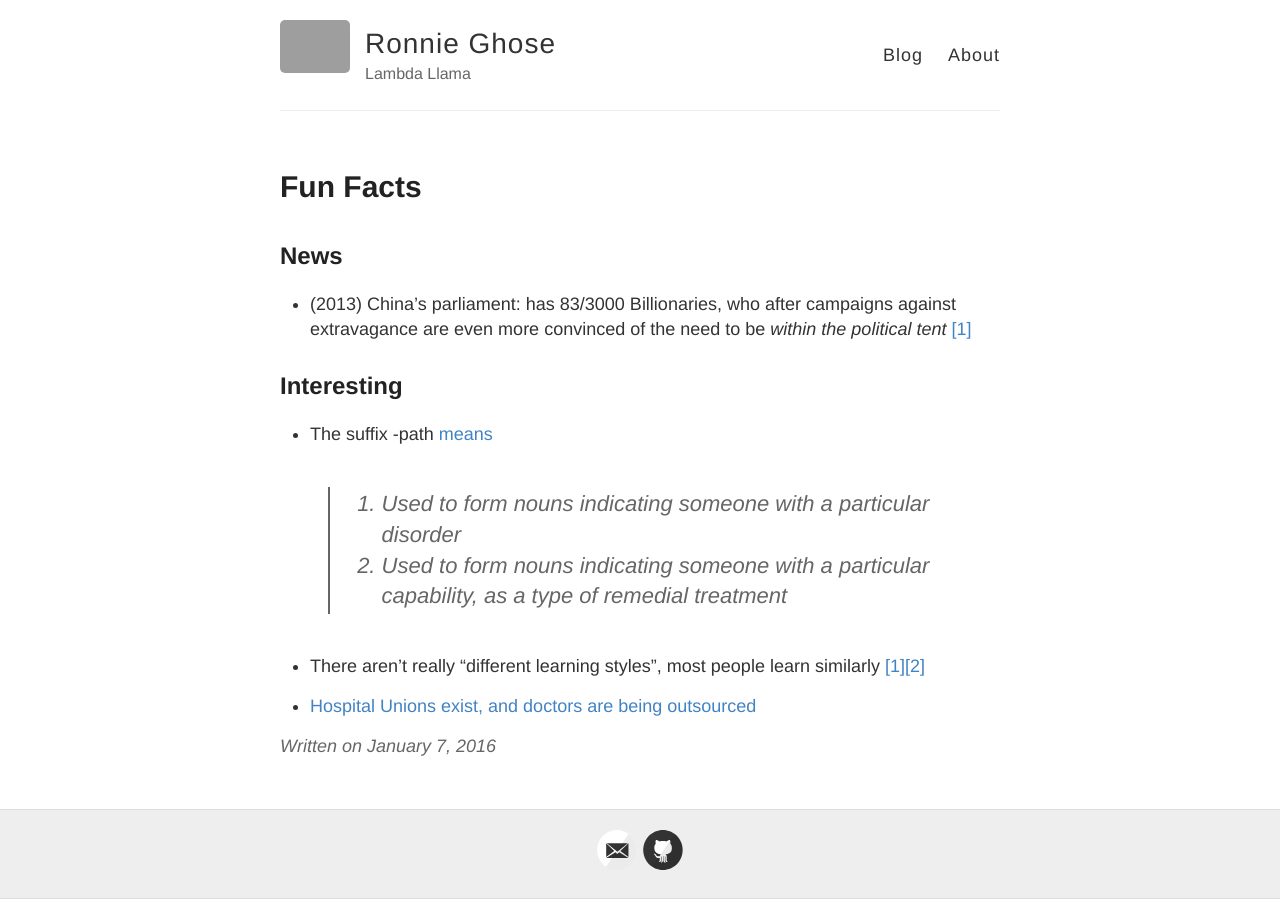
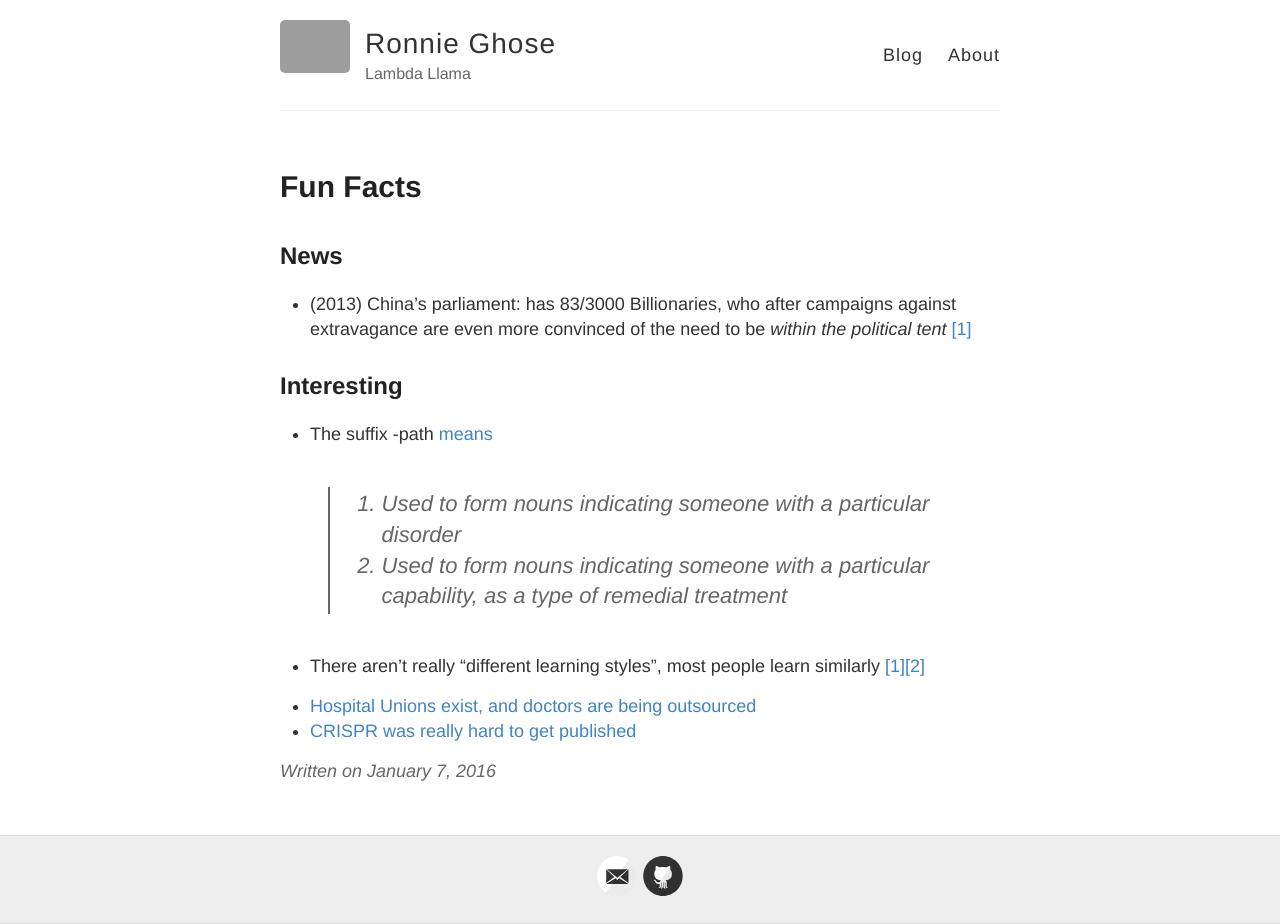
Before and after one commit to RONNCC/ronncc.github, a Jekyll site: the page built from _posts/2016-1-7-the-post-7089.md, in a window 1280 px wide. Built offline with Jekyll 4.4.1, drawn with Linux system fonts in a browser that asks for light colours; comment, search, counter and statistics services are not loaded; before the commit the page ends 900 px from its top, so only the background shows below that; grey boxes are pictures that could not be loaded.

Commit message:
Update 2016-1-7-the-post-7089.md

```diff
--- a/_posts/2016-1-7-the-post-7089.md
+++ b/_posts/2016-1-7-the-post-7089.md
@@ -27,3 +27,4 @@ type: post
 - There aren't really "different learning styles", most people learn similarly [[1]](http://qz.com/585143/the-concept-of-different-learning-styles-is-one-of-the-greatest-neuroscience-myths/)[[2]](https://www.psychologicalscience.org/journals/pspi/PSPI_9_3.pdf)
 
 - [Hospital Unions exist, and doctors are being outsourced](http://www.nytimes.com/2016/01/10/business/doctors-unionize-to-resist-the-medical-machine.html?src=se)
+- [CRISPR was really hard to get published](http://www.cell.com/cell/fulltext/S0092-8674(15)01705-5)
```
